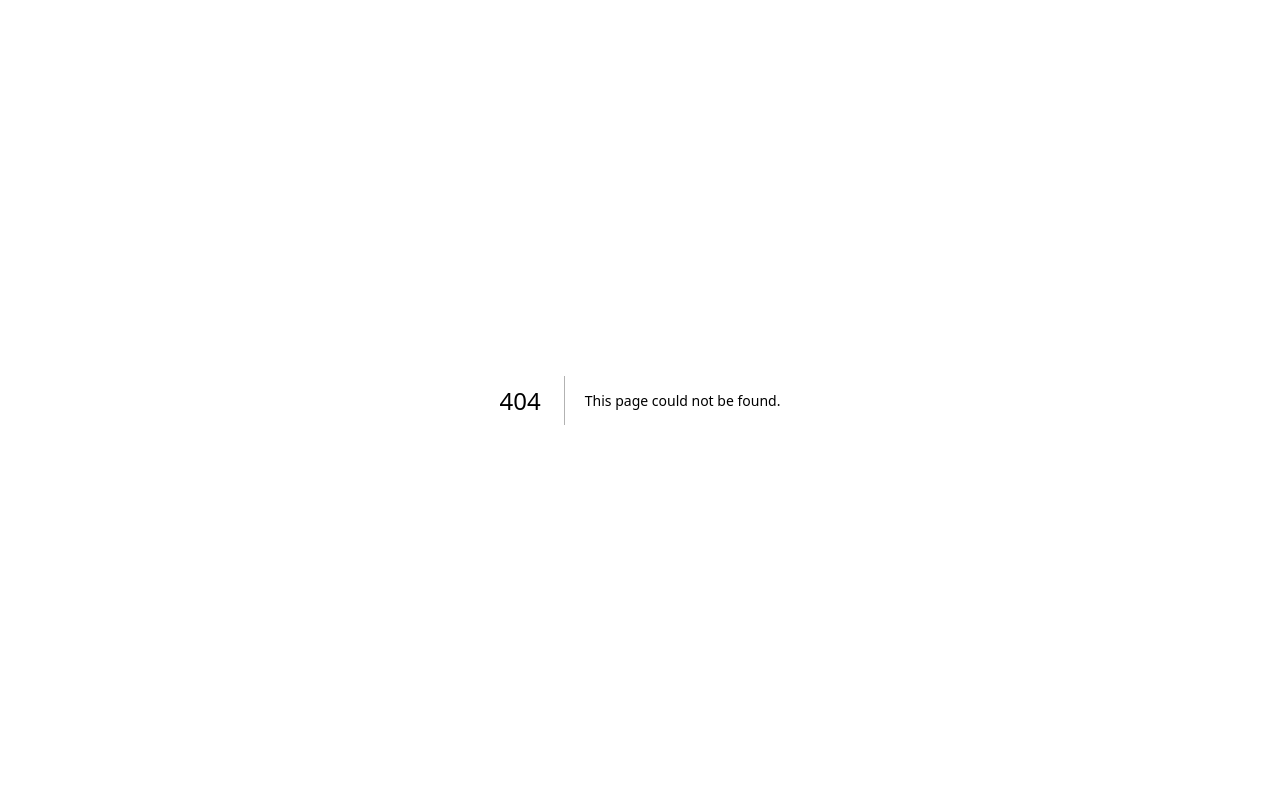
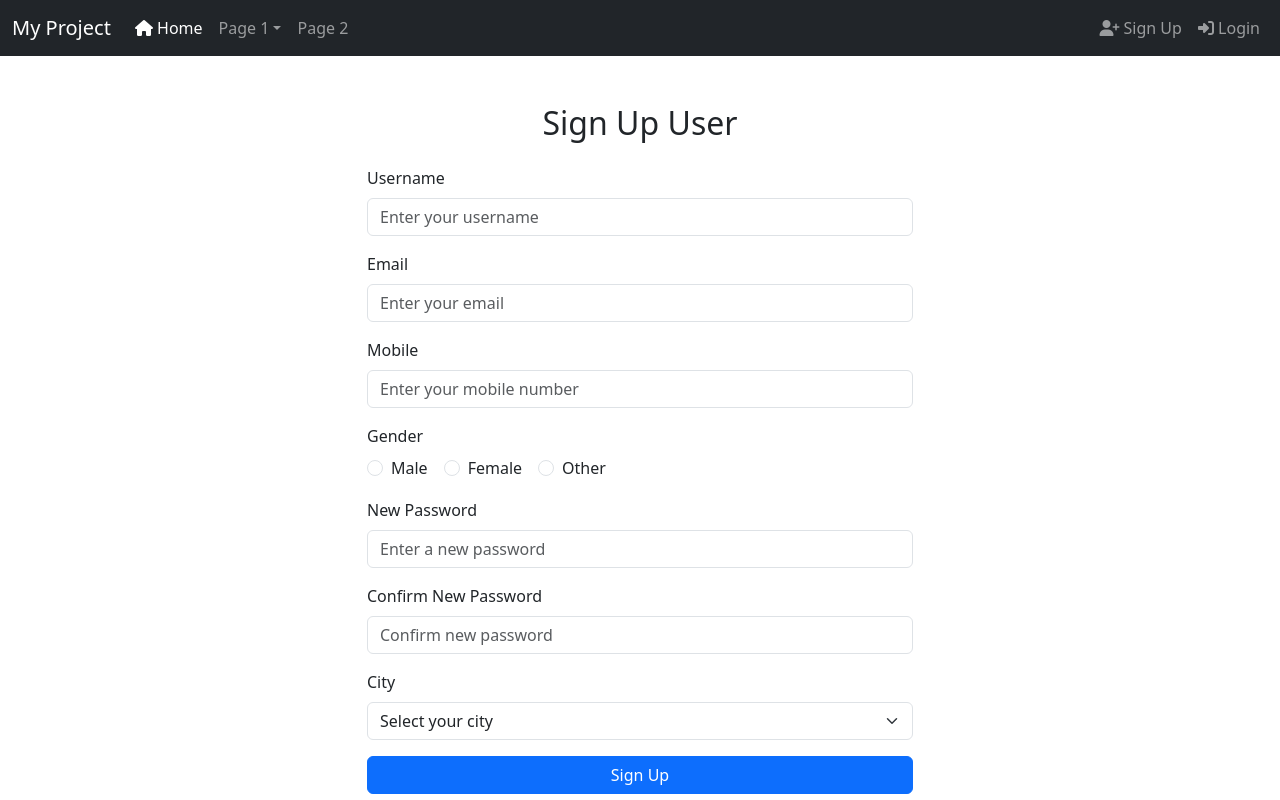
Before and after one commit to HirenParmar88/nextjs-crud, a Next.js app: page /userSignUp in a window 1280 px wide. Before the commit this address had no page. Built offline with nearby package versions, Linux system fonts and the light colour scheme.

Commit message:
login page design for users

```diff
--- a/src/app/page.js
+++ b/src/app/page.js
@@ -6,7 +6,6 @@ import React from 'react';
 import Link from 'next/link';
 import 'bootstrap/dist/css/bootstrap.min.css';
 import NavigationBar from '@/components/navigationBar/navigationBar.jsx';
-import UsersSignUp from '@/components/user/userSignUp.jsx';
 export default function Dashboard() {
 
   return (
@@ -27,7 +26,6 @@ export default function Dashboard() {
         </li><br/><br/>
       </ul>
     </div>
-    <UsersSignUp />
     </>
   );
 }
--- /dev/null
+++ b/src/app/userSignUp/page.js
@@ -0,0 +1,100 @@
+//src/app/userSignUp/page.js
+
+'use client'
+import NavigationBar from "@/components/navigationBar/navigationBar";
+import React, { useEffect } from "react";
+
+function UsersSignUp(){
+
+    useEffect(() => {
+      //getUser();
+
+      return () => {
+
+      }
+    }, [])
+
+    return(
+      <>
+
+    <NavigationBar />
+
+      <div className="container mt-5">
+        <h2 className="text-center mb-4">Sign Up User</h2>
+        <div className="row justify-content-center">
+          <div className="col-md-6">
+            <form>
+              {/* Username */}
+              <div className="mb-3">
+                <label htmlFor="username" className="form-label">Username</label>
+                <input type="text" className="form-control" id="username" placeholder="Enter your username" required />
+              </div>
+
+              {/* Email */}
+              <div className="mb-3">
+                <label htmlFor="email" className="form-label">Email</label>
+                <input type="email" className="form-control" id="email" placeholder="Enter your email" required />
+              </div>
+
+              {/* Mobile */}
+              <div className="mb-3">
+                <label htmlFor="mobile" className="form-label">Mobile</label>
+                <input type="tel" className="form-control" id="mobile" placeholder="Enter your mobile number" required />
+              </div>
+
+              {/* Gender */}
+              <div className="mb-3">
+                <label className="form-label">Gender</label>
+                <div>
+                  <div className="form-check form-check-inline">
+                    <input className="form-check-input" type="radio" name="gender" id="male" value="Male" required />
+                    <label className="form-check-label" htmlFor="male">Male</label>
+                  </div>
+                  <div className="form-check form-check-inline">
+                    <input className="form-check-input" type="radio" name="gender" id="female" value="Female" />
+                    <label className="form-check-label" htmlFor="female">Female</label>
+                  </div>
+                  <div className="form-check form-check-inline">
+                    <input className="form-check-input" type="radio" name="gender" id="other" value="Other" />
+                    <label className="form-check-label" htmlFor="other">Other</label>
+                  </div>
+                </div>
+              </div>
+
+              {/* New Password */}
+              <div className="mb-3">
+                <label htmlFor="password" className="form-label">New Password</label>
+                <input type="password" className="form-control" id="password" placeholder="Enter a new password" required />
+              </div>
+
+              {/* Retype Password */}
+              <div className="mb-3">
+                <label htmlFor="confirmPassword" className="form-label">Confirm New Password</label>
+                <input type="password" className="form-control" id="confirmPassword" placeholder="Confirm new password" required />
+              </div>
+
+              {/* City Dropdown */}
+              <div className="mb-3">
+                <label htmlFor="city" className="form-label">City</label>
+                <select className="form-select" id="city" required>
+                  <option value="Ahmedabad" disabled selected>Select your city</option>
+                  <option value="Mumbai">Mumbai</option>
+                  <option value="Delhi">Delhi</option>
+                  <option value="Bangalore">Bangalore</option>
+                  <option value="Chennai">Chennai</option>
+                  <option value="Kolkata">Kolkata</option>
+                </select>
+              </div>
+
+              {/* Submit Button */}
+              <div className="d-grid">
+                <button type="submit" className="btn btn-primary">Sign Up</button>
+              </div>
+            </form>
+          </div>
+        </div>
+      </div>
+      </>
+    );
+  }
+  export default  UsersSignUp;
--- a/src/app/users/page.js
+++ b/src/app/users/page.js
@@ -8,7 +8,7 @@ import Pagination from '@/components/pagination/pagination.jsx';
 import axios from 'axios';
 import { useEffect, useState } from 'react';
 
-function AddUserPage(){
+function userSignUpAddUserPage(){
   const [users, setUsers] = useState([])  //state var
   const [loading, setLoading]= useState(false);
   const [page, setPage]= useState(1);
--- a/src/components/navigationBar/navigationBar.jsx
+++ b/src/components/navigationBar/navigationBar.jsx
@@ -2,7 +2,6 @@
 
 'use client'
 import Link from "next/link";
-import UsersSignUp from "../user/userSignUp.jsx";   //components
 
 function NavigationBar() {
 
@@ -52,12 +51,12 @@ function NavigationBar() {
           </ul>
           <ul className="navbar-nav">
             <li className="nav-item">
-              <Link className="nav-link" href="/usersSignUp">
+              <Link className="nav-link" href="/userSignUp">
                 <i className="fas fa-user-plus px-0"></i> Sign Up
               </Link>
             </li>
             <li className="nav-item">
-              <Link className="nav-link" href="#">
+              <Link className="nav-link" href="/userLogin">
                 <i className="fas fa-sign-in-alt px-0"></i> Login
               </Link>
             </li>
@@ -66,6 +65,7 @@ function NavigationBar() {
       </div>
     </nav>
 
+
     </>
   );
 }
```
Also changed, not shown: src/app/userLogin/page.js (added, +51 -0 lines), src/components/user/userSignUp.jsx (deleted, +0 -97 lines).
